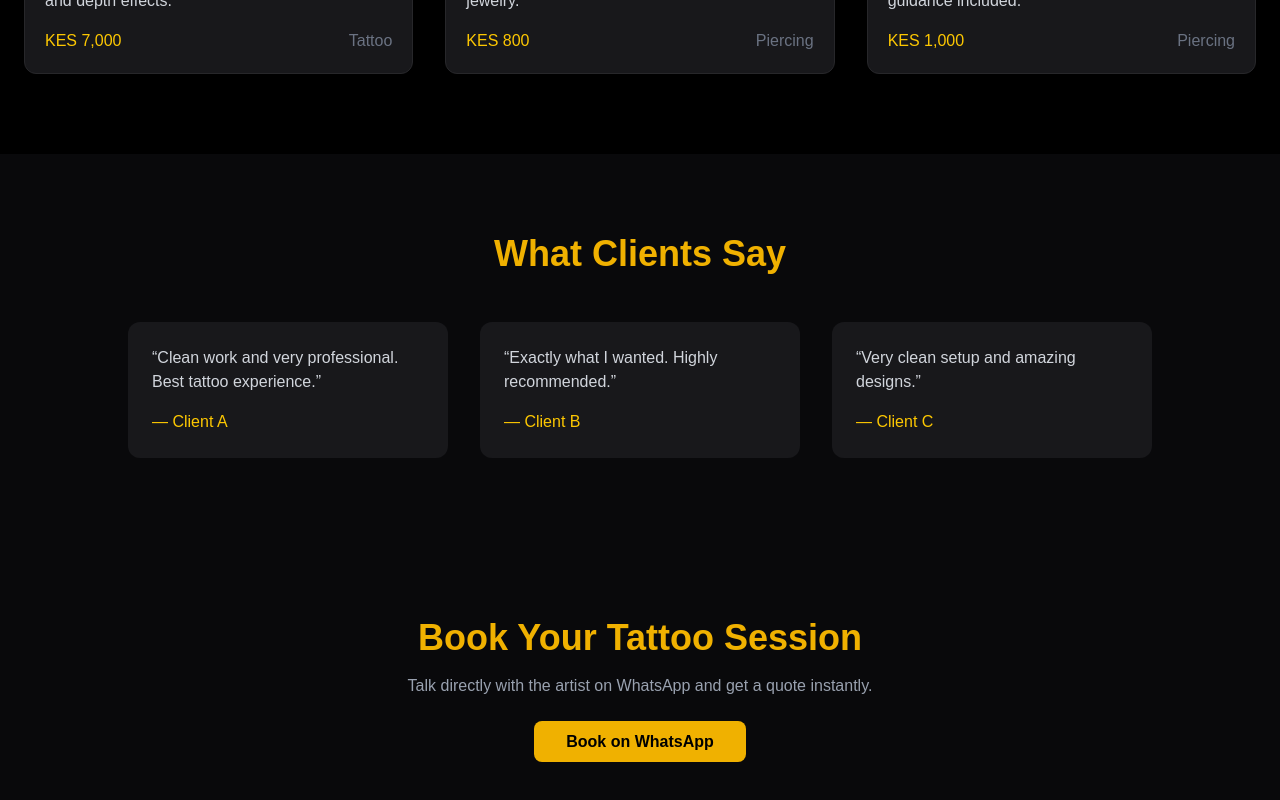
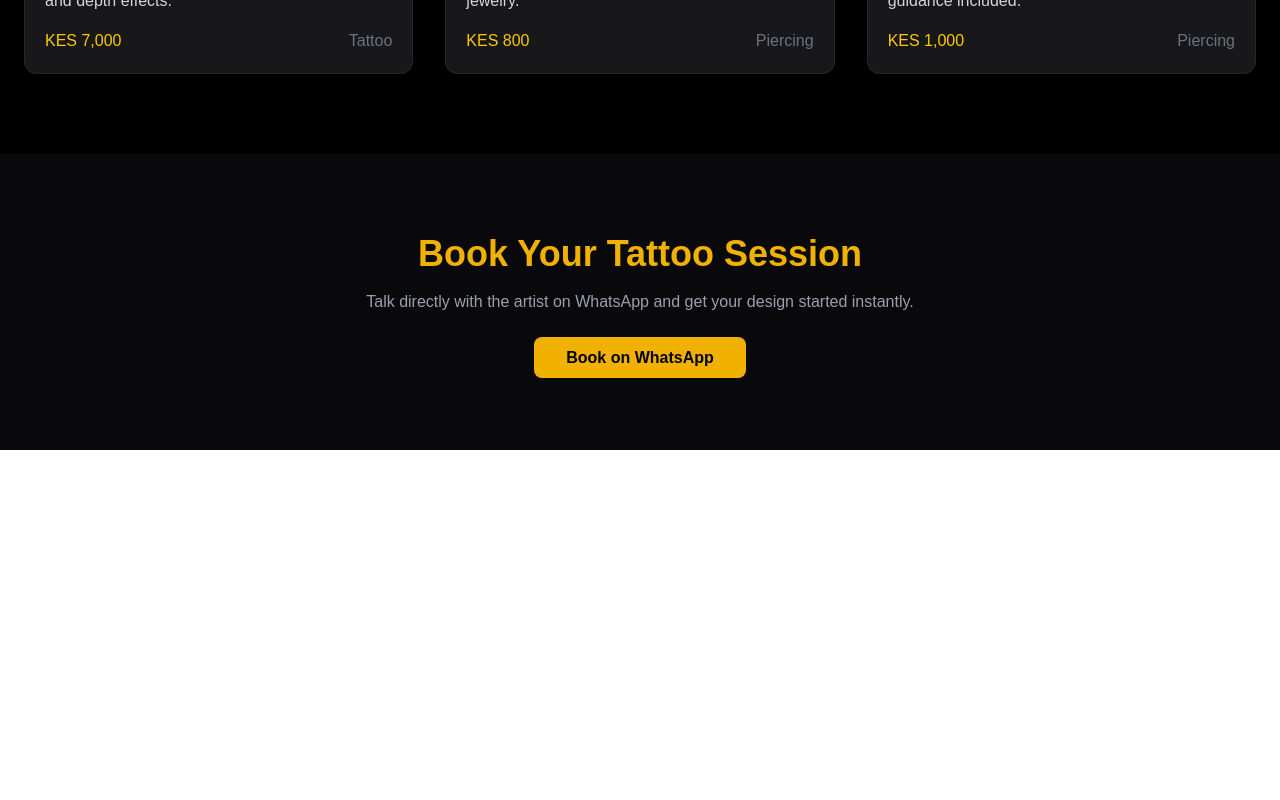
Before and after one commit to gichimuedward/inffynks, a Next.js app: page / in a window 1280 px wide. Shown: the part 2663-3463 px from the top of the page. After the commit the page ends 3113 px from the top, so only its background shows below. Built offline with nearby package versions, Linux system fonts and the light colour scheme.

Commit message:
clean production build remove reviews and simplify ui

```diff
--- a/app/page.tsx
+++ b/app/page.tsx
@@ -3,7 +3,6 @@ import Hero from "@/components/Hero";
 import Services from "@/components/Services";
 import Pricing from "@/components/Pricing";
 import Gallery from "@/components/Gallery";
-import Testimonials from "@/components/Testimonials";
 import WhatsAppButton from "@/components/WhatsAppButton";
 
 export default function Home() {
@@ -17,20 +16,23 @@ export default function Home() {
       <Pricing />
 
       <Gallery />
-      <Testimonials />
 
-      <section id="contact" className="py-20 px-6 text-center bg-zinc-950">
+      {/* BOOKING SECTION ONLY */}
+      <section
+        id="contact"
+        className="py-20 px-6 text-center bg-zinc-950"
+      >
         <h2 className="text-3xl md:text-4xl font-bold text-yellow-500 mb-4">
           Book Your Tattoo Session
         </h2>
 
         <p className="text-gray-400 max-w-2xl mx-auto mb-8">
-          Talk directly with the artist on WhatsApp and get a quote instantly.
+          Talk directly with the artist on WhatsApp and get your design started instantly.
         </p>
 
         <a
           href="https://wa.me/254734508112"
-          className="bg-yellow-500 text-black px-8 py-3 rounded-lg font-bold"
+          className="bg-yellow-500 text-black px-8 py-3 rounded-lg font-bold hover:bg-yellow-400 transition"
         >
           Book on WhatsApp
         </a>
--- a/components/Testimonials.tsx
+++ /dev/null
@@ -1,34 +0,0 @@
-export default function Testimonials() {
-  return (
-    <section className="bg-zinc-950 text-white py-20 px-6">
-      <h2 className="text-4xl font-bold text-center text-yellow-500 mb-12">
-        What Clients Say
-      </h2>
-
-      <div className="grid md:grid-cols-3 gap-8 max-w-5xl mx-auto">
-
-        <div className="bg-zinc-900 p-6 rounded-xl">
-          <p className="text-gray-300">
-            “Clean work and very professional. Best tattoo experience.”
-          </p>
-          <p className="text-yellow-400 mt-4">— Client A</p>
-        </div>
-
-        <div className="bg-zinc-900 p-6 rounded-xl">
-          <p className="text-gray-300">
-            “Exactly what I wanted. Highly recommended.”
-          </p>
-          <p className="text-yellow-400 mt-4">— Client B</p>
-        </div>
-
-        <div className="bg-zinc-900 p-6 rounded-xl">
-          <p className="text-gray-300">
-            “Very clean setup and amazing designs.”
-          </p>
-          <p className="text-yellow-400 mt-4">— Client C</p>
-        </div>
-
-      </div>
-    </section>
-  );
-}
```
